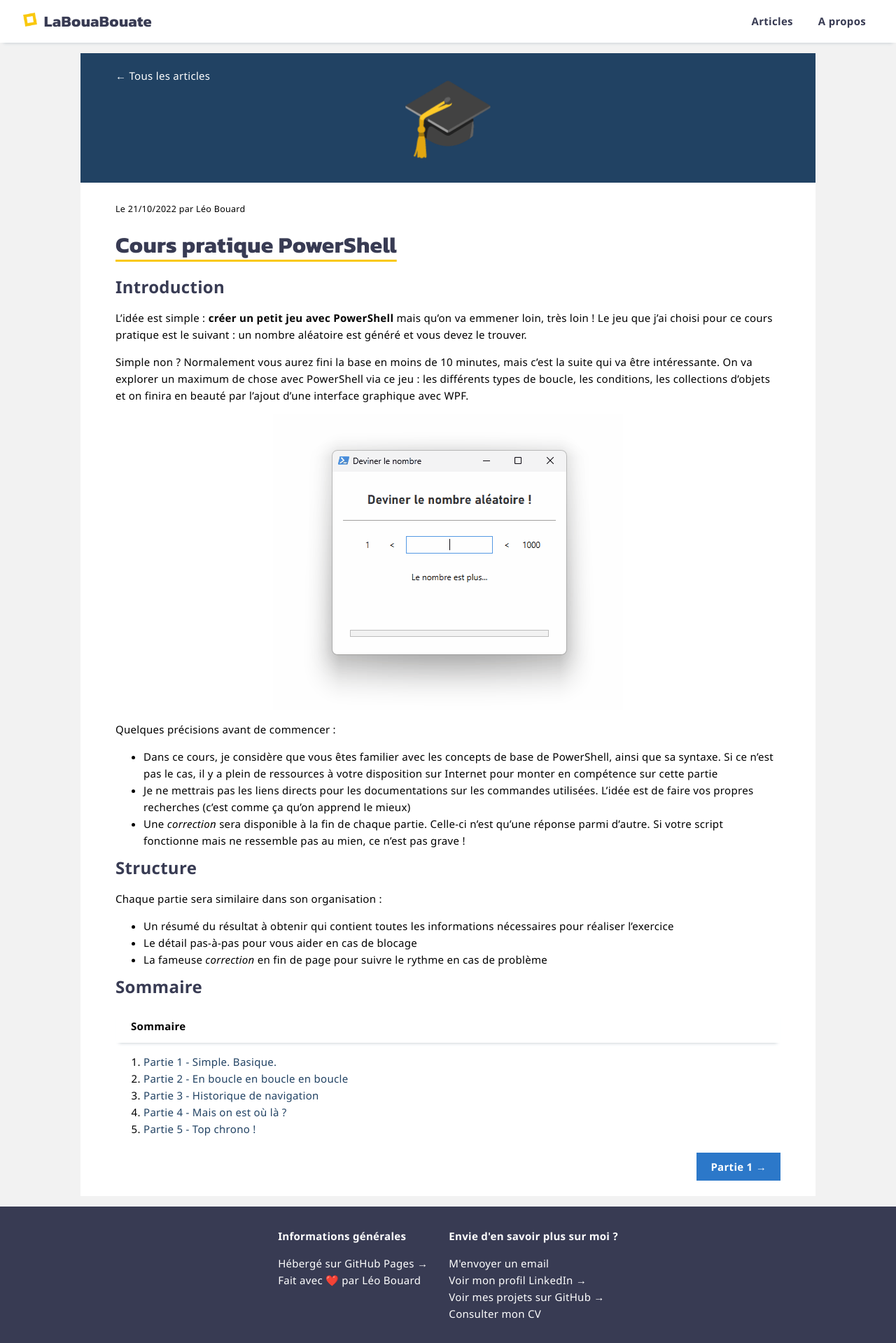
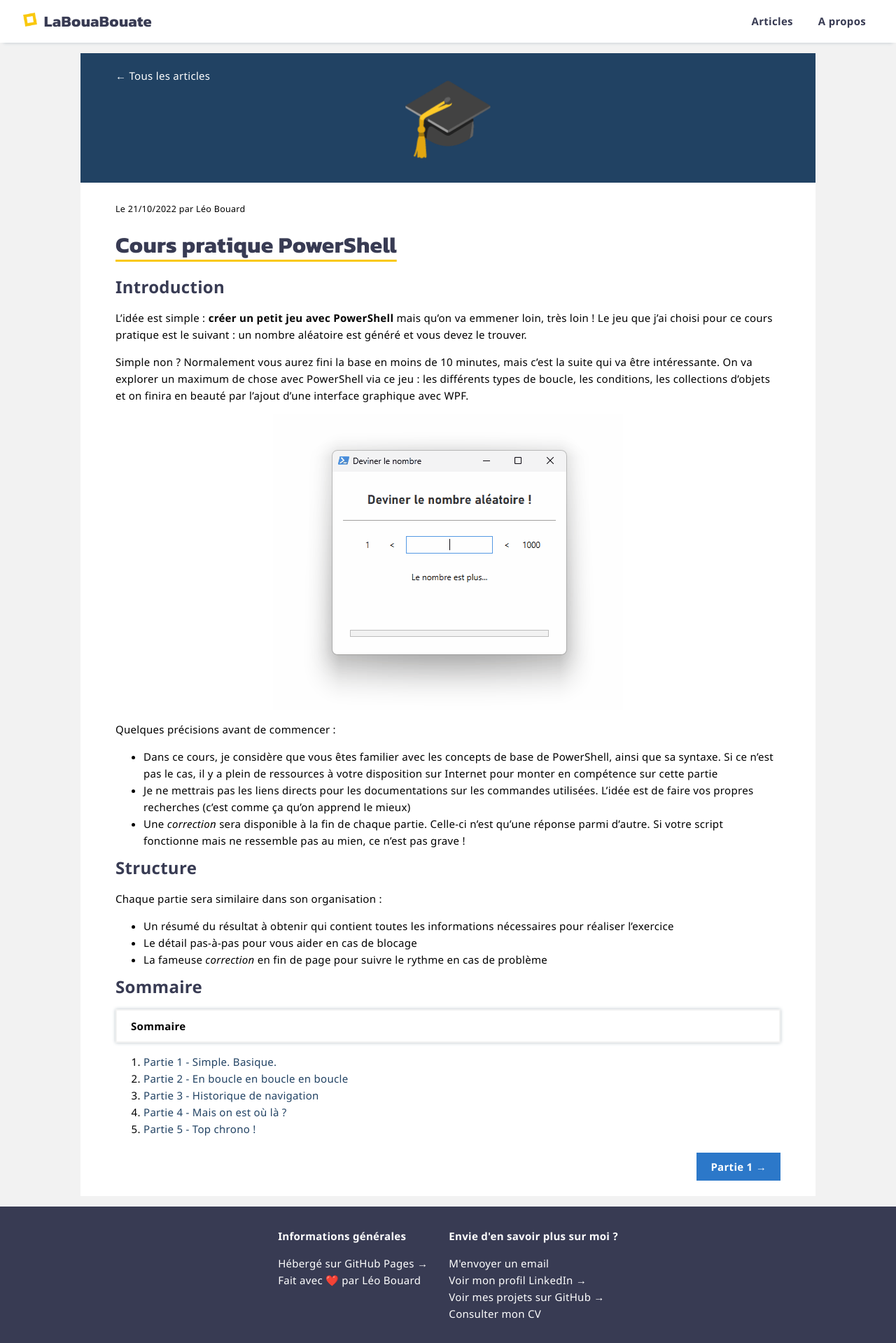
Before and after one commit to leobouard/leobouard.github.io, a Jekyll site: the page built from _posts/2022-10-21-cours-pratique-posh-0.md, in a window 1280 px wide. Shown: the whole page at 70% size. Built offline with Jekyll 4.4.1, drawn with Linux system fonts in a browser that asks for light colours; some web fonts are replaced.

Commit message:
Update style.scss

```diff
--- a/assets/css/style.scss
+++ b/assets/css/style.scss
@@ -214,16 +214,16 @@ section {
     details {
         background-color: #fff;
         z-index: 3;
-        box-shadow: 0 5px 5px -5px #b8c3c9;
+        box-shadow: 0 0 5px 0 #b8c3c9;
     }
 
     details > a {
-        padding: 10px 20px;
+        padding: 5px 25px;
     }
 
     details > summary {
         padding: 10px 20px;
-        border: 2px solid #fff;
+        border: 2px solid #f2f2f2;
         list-style: none;
         font-weight: 600;
     }
```
